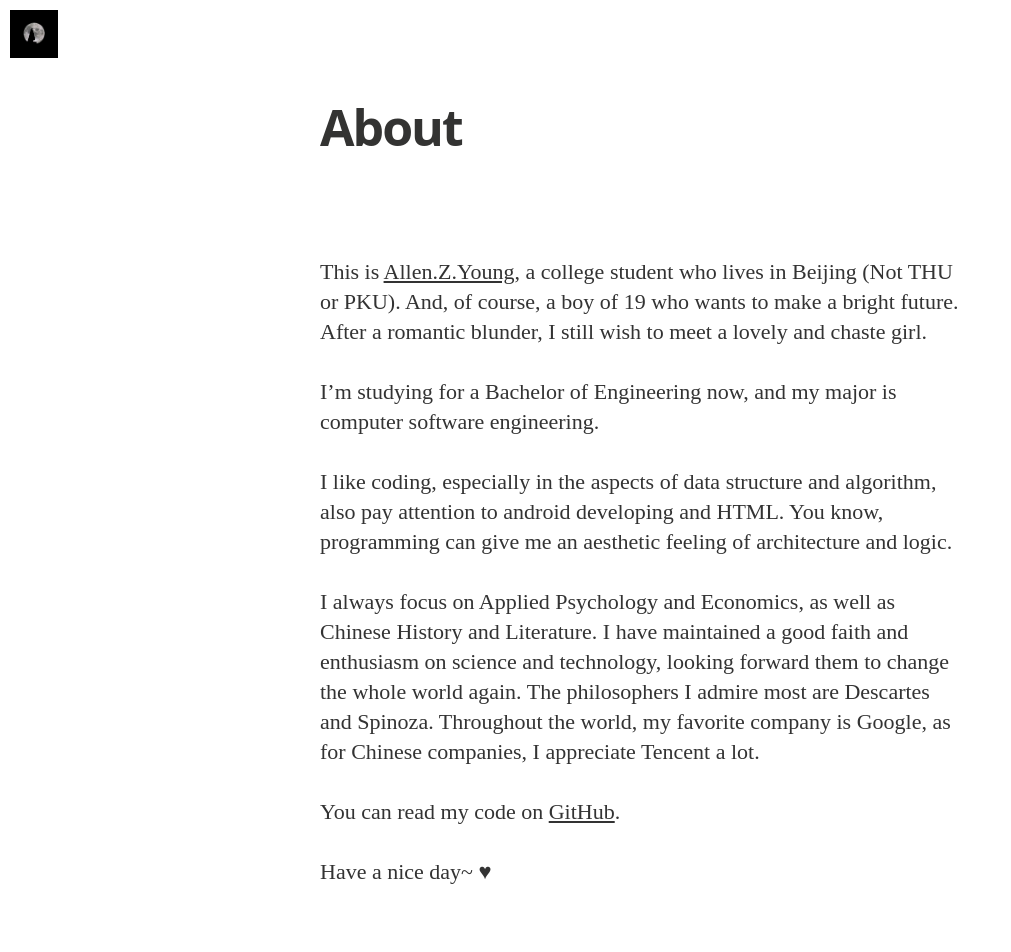
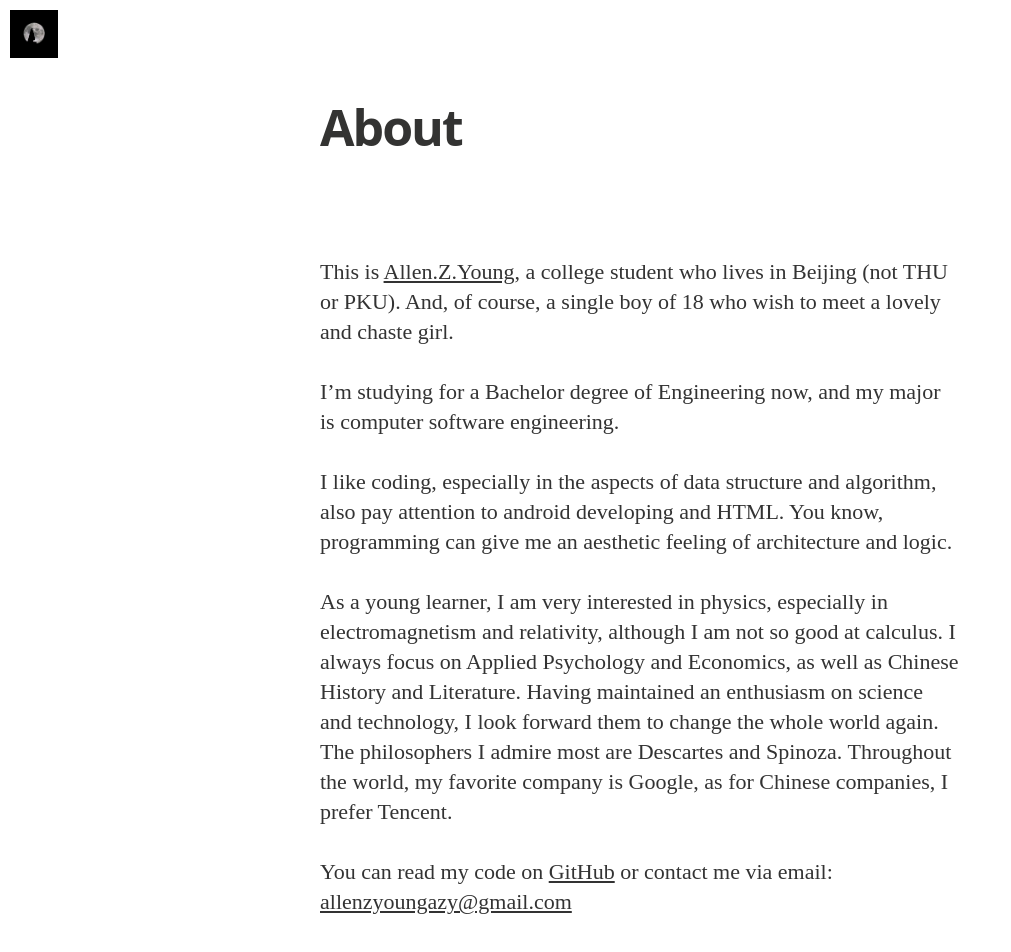
Before and after one commit to Lee52/AllenZYoung.github.io, a Jekyll site: the page built from aboutMediator.md, in a window 1280 px wide. Shown: the top 952 px of the page, without its empty margins (0-1011 px from the left). Built offline with Jekyll 4.4.1, drawn with Linux system fonts in a browser that asks for light colours; nearby versions of some CDN libraries; some web fonts are replaced; Markdown is read by kramdown in place of the engine named in the settings; grey boxes are pictures that could not be loaded.

Commit message:
what`s difference ?

```diff
--- a/aboutMediator.md
+++ b/aboutMediator.md
@@ -4,14 +4,14 @@ title: About
 permalink: /about/
 ---
 
-This is [Allen.Z.Young](http://facebook.com/allzyoung), a college student who lives in Beijing (Not THU or PKU). And, of course, a boy of 19 who wants to make a bright future. After a romantic blunder, I still wish to meet a lovely and chaste girl.
+This is [Allen.Z.Young](http://www.facebook.com/allzyoung), a college student who lives in Beijing (not THU or PKU). And, of course, a single boy of 18 who wish to meet a lovely and chaste girl.
 
-I'm studying for a Bachelor of Engineering now, and my major is computer software engineering.
+I'm studying for a Bachelor degree of Engineering now, and my major is computer software engineering.
 
 I like coding, especially in the aspects of data structure and algorithm, also pay attention to android developing and HTML. You know, programming can give me an aesthetic feeling of architecture and logic.
 
-I always focus on Applied Psychology and Economics, as well as Chinese History and Literature. I have maintained a good faith and enthusiasm on science and technology, looking forward them to change the whole world again. The philosophers I admire most are Descartes and Spinoza. Throughout the world, my favorite company is Google, as for Chinese companies, I appreciate Tencent a lot.
+As a young learner, I am very interested in physics, especially in electromagnetism and relativity, although I am not so good at calculus. I always focus on Applied Psychology and Economics, as well as Chinese History and Literature. Having maintained an enthusiasm on science and technology, I look forward them to change the whole world again. The philosophers I admire most are Descartes and Spinoza. Throughout the world, my favorite company is Google, as for Chinese companies, I prefer Tencent.
 
-You can read my code on [GitHub](http://github.com/allenzyoung).
+You can read my code on [GitHub](http://github.com/allenzyoung) or contact me via email: [allenzyoungazy@gmail.com](mailto:allenzyoungazy@gmail.com)
 
 Have a nice day~ ♥
```
